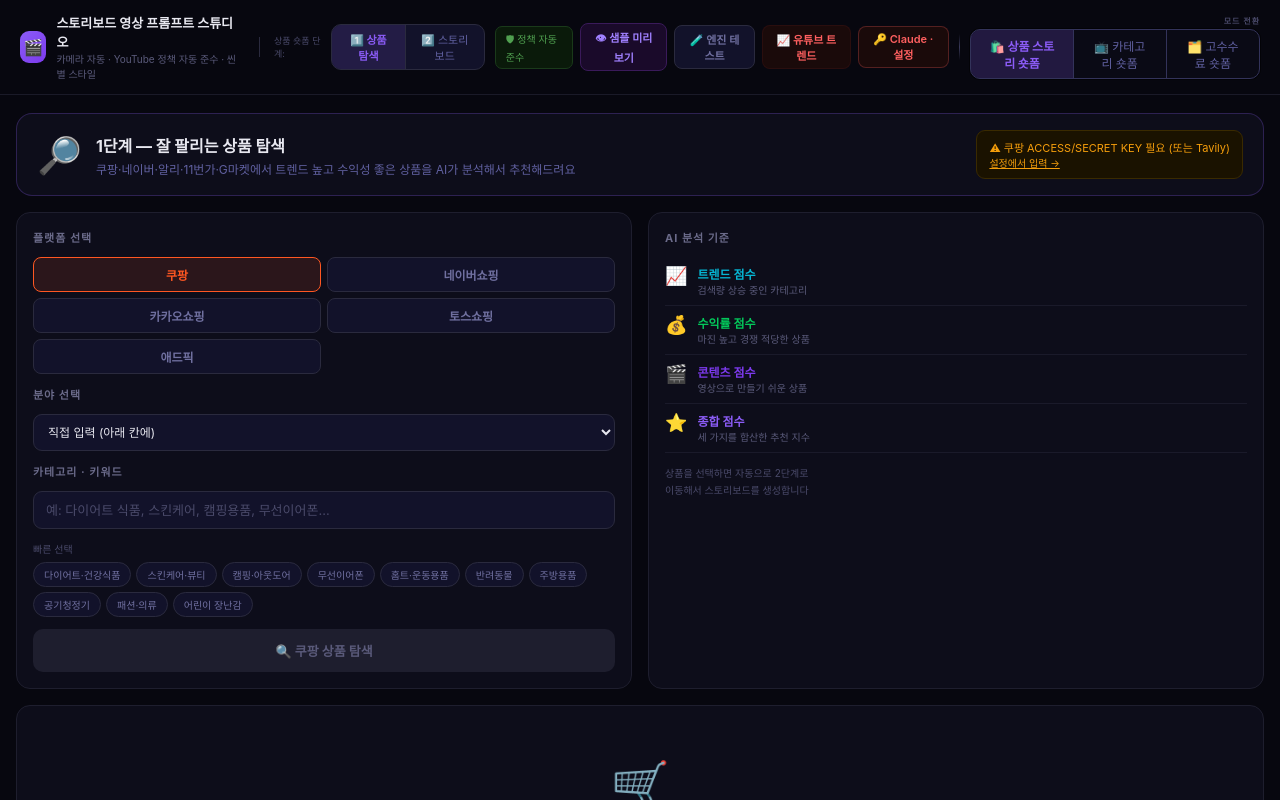
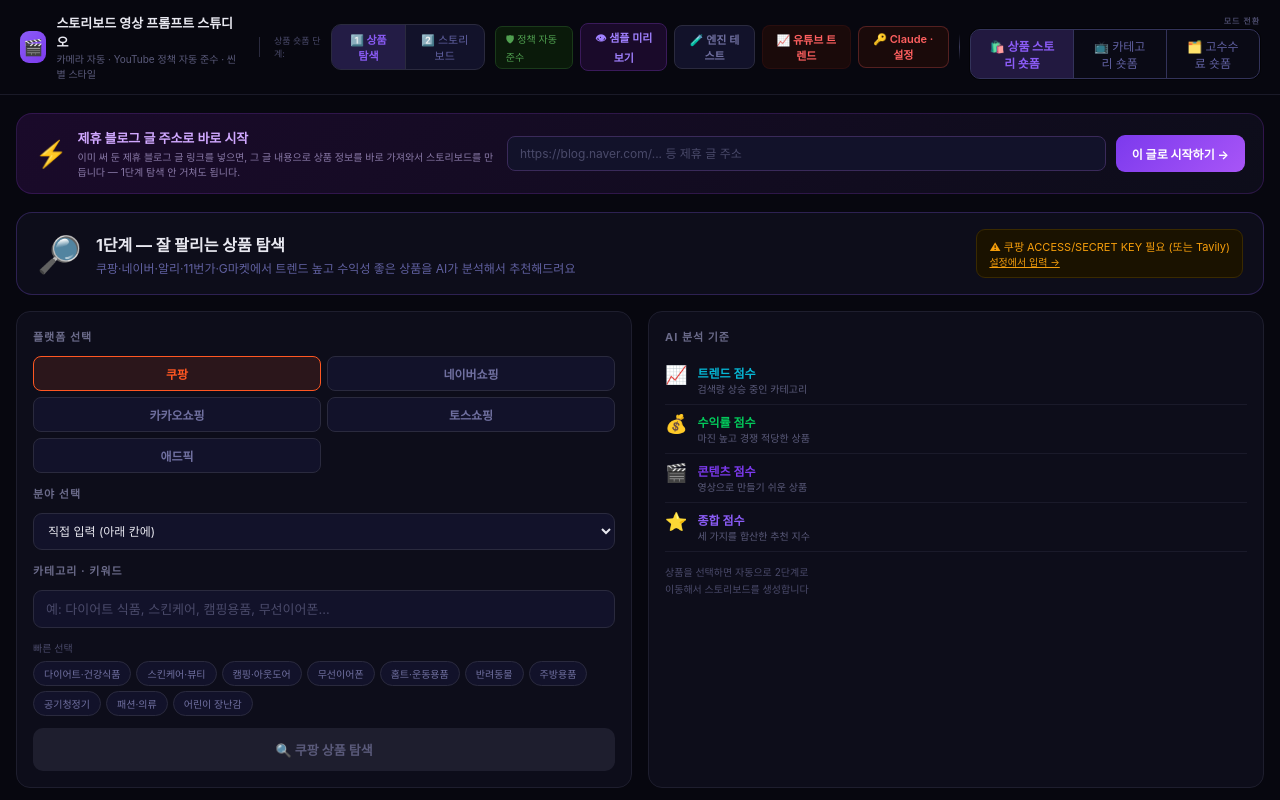
Before and after one commit to jokkeutti-hash/story-ssul-shopping, a React (Vite) app: page / in a window 1280 px wide. Shown: the top 800 px of the page. Built offline with nearby package versions, Linux system fonts and the light colour scheme.

Commit message:
Add a blog-URL quick-start card ahead of the discovery step
Lets the user paste an existing affiliate blog post's URL and jump
straight to storyboard generation (product info pulled from that
post's content) without going through the category-search step first.

```diff
--- a/src/App.jsx
+++ b/src/App.jsx
@@ -2405,6 +2405,32 @@ USP: ${product.usp}
               <div style={{ fontSize: 13 }}>제품명을 넣고 "색인카드 뽑기"를 눌러보세요</div>
             </div>
           )}
+        </div>
+      )}
+
+      {/* ── 빠른 시작: 제휴 블로그 글 주소로 바로 시작 — 1단계 탐색보다 앞, 항상 보임 ── */}
+      {!hcMode && !seriesMode && (
+        <div style={{ maxWidth: 1600, margin: "0 auto", padding: "18px 16px 0" }}>
+          <div style={{ background: "linear-gradient(135deg,#1a0a2a,#0d0d1a)", border: "1px solid #5a2a8a60", borderRadius: 16, padding: "14px 18px", display: "flex", gap: 10, alignItems: "center", flexWrap: "wrap" }}>
+            <div style={{ fontSize: 26 }}>⚡</div>
+            <div style={{ flex: "1 1 260px" }}>
+              <div style={{ fontWeight: 700, fontSize: 13, color: "#d0a8ff" }}>제휴 블로그 글 주소로 바로 시작</div>
+              <div style={{ fontSize: 10, color: "#8a7aa8", marginTop: 2 }}>이미 써 둔 제휴 블로그 글 링크를 넣으면, 그 글 내용으로 상품 정보를 바로 가져와서 스토리보드를 만듭니다 — 1단계 탐색 안 거쳐도 됩니다.</div>
+            </div>
+            <input type="url" placeholder="https://blog.naver.com/... 등 제휴 글 주소" value={productUrl}
+              onChange={e => setProductUrl(e.target.value)}
+              style={{ flex: "2 1 280px", background: "#12122a", border: "1px solid #3a2a5a", borderRadius: 8, padding: "9px 12px", color: "#e8e8f0", fontSize: 12, outline: "none" }} />
+            <button onClick={() => {
+                if (!productUrl.trim()) { setError("블로그 글 주소를 입력해주세요."); return; }
+                setIsAffiliateUrl(true);
+                setAffiliateLink(productUrl);
+                saveStorage({ ...loadStorage(), affiliateLink: productUrl });
+                setAppStep(2);
+              }}
+              style={{ background: "linear-gradient(135deg,#7c3aed,#a855f7)", border: "none", borderRadius: 9, padding: "10px 16px", color: "#fff", fontWeight: 700, fontSize: 12, cursor: "pointer", whiteSpace: "nowrap" }}>
+              이 글로 시작하기 →
+            </button>
+          </div>
         </div>
       )}
 
```
